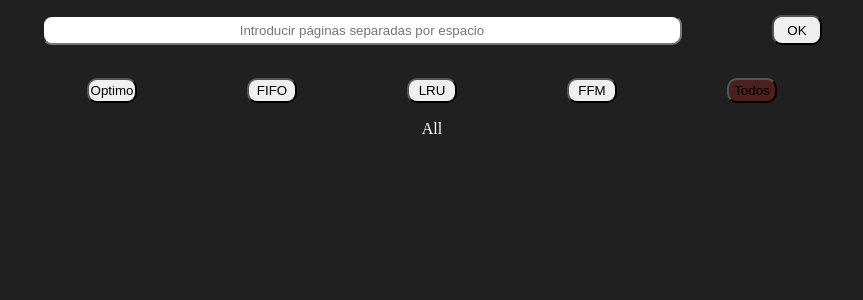
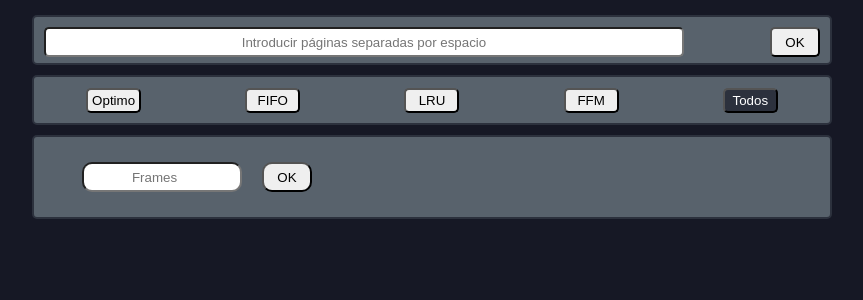
Before and after one commit to Di3go0-0/MemoryManagementAlgorithms, a React (Vite) app in the folder client/: page / in a window 1280 px wide. Both pictures are taken after a click on the button "Todos". Shown: the top 300 px of the page, without its empty margins (208-1071 px from the left). Built offline with nearby package versions, Linux system fonts and the light colour scheme.

Commit message:
V.3 Update

```diff
--- a/client/src/Components/All.jsx
+++ b/client/src/Components/All.jsx
@@ -1,11 +1,213 @@
-import React from 'react'
+import React, { useState } from "react";
+import "./css/style.css";
+import { useGlobalContext } from "../Context/Context";
+import Optimo from "../Algorithms/Optimo";
+import Fifo from "../Algorithms/FIFO.js";
+import FFM from "../Algorithms/FFM";
+import LRU from "../Algorithms/Lru";
 
 function All() {
+  const [inputValue, setInputValue] = useState("");
+  const [showResult, setShowResult] = useState(false);
+
+  const [FifoFramesState, setFifoFramesState] = useState([]);
+  const [FifoPageFaults, setFifoPageFaults] = useState(0);
+
+  const [OptimoFramesState, setOptimoFramesState] = useState([]);
+  const [OptimoPageFaults, setOptimoPageFaults] = useState(0);
+
+  const [LruFramesState, setLruFramesState] = useState([]);
+  const [LruPageFaults, setLruPageFaults] = useState(0);
+
+  const [FfmFramesState, setFfmFramesState] = useState([]);
+  const [FfmPageFaults, setFfmPageFaults] = useState(0);
+  const [bitsReferenciaState, setBitsReferenciaState] = useState([]);
+
+  const { pagesList } = useGlobalContext();
+
+  const handleInputChange = (event) => {
+    setInputValue(event.target.value);
+  };
+
+  const handleButtonClick = () => {
+    const frames = Number(inputValue); // Convertir el valor del input a número
+    if (frames <= 0 || isNaN(frames)) {
+      alert("Por favor, introduce un número válido de frames");
+      return;
+    }
+
+    const resultadoFifo = Fifo(pagesList, frames);
+    setFifoFramesState(resultadoFifo.framesState || []);
+    setFifoPageFaults(resultadoFifo.pageFaults || 0);
+
+    const resultadoOptimo = Optimo(pagesList, frames);
+    setOptimoFramesState(resultadoOptimo.framesState || []);
+    setOptimoPageFaults(resultadoOptimo.pageFaults || 0);
+
+    const resultadoLru = LRU(pagesList, frames);
+    setLruFramesState(resultadoLru.framesState || []);
+    setLruPageFaults(resultadoLru.pageFaults || 0);
+
+    const resultadoFfm = FFM(pagesList, frames);
+    setFfmFramesState(resultadoFfm.framesState || []);
+    setBitsReferenciaState(resultadoFfm.bitsReferenciaState || []);
+    setFfmPageFaults(resultadoFfm.pageFaults || 0);
+
+    setShowResult(true); // Mostrar el div result
+  };
+
+  const FFMRender = () => {
+    const numRows = Number(inputValue) + 1; // Número de filas (frames + 1 para el título)
+    const numCols = pagesList.length; // Número de columnas
+
+    console.log(bitsReferenciaState);
+
+    return (
+      <table>
+        <thead>
+          <tr>
+            {pagesList.map((page, index) => (
+              <th key={index}>{page}</th>
+            ))}
+          </tr>
+        </thead>
+        <tbody>
+          {Array.from({ length: numRows - 1 }).map((_, rowIndex) => (
+            <tr key={rowIndex}>
+              {FfmFramesState.map((frame, colIndex) => {
+                const bitReferencia = bitsReferenciaState[colIndex]?.[rowIndex]; // Obtener el bit de referencia para esta celda
+                const hasReferenceBit = bitReferencia === 1;
+
+                return (
+                  <td
+                    key={colIndex}
+                    className={hasReferenceBit ? "reference-bit" : ""}
+                    style={{
+                      backgroundColor: hasReferenceBit
+                        ? "#2c313d"
+                        : "transparent", // Cambiar color de fondo si tiene bit de referencia
+                    }}
+                  >
+                    {frame[rowIndex] !== null && frame[rowIndex] !== undefined
+                      ? frame[rowIndex]
+                      : ""}
+                  </td>
+                );
+              })}
+            </tr>
+          ))}
+        </tbody>
+      </table>
+    );
+  };
+
+  const RenderTable = (framesState) => {
+    const numRows = Number(inputValue) + 1;
+    const numCols = pagesList.length;
+
+    return (
+      <table>
+        <thead>
+          <tr>
+            {pagesList.map((page, index) => (
+              <th key={index}>{page}</th>
+            ))}
+          </tr>
+        </thead>
+        <tbody>
+          {Array.from({ length: numRows - 1 }).map((_, rowIndex) => (
+            <tr key={rowIndex}>
+              {framesState.map((frame, colIndex) => (
+                <td key={colIndex}>
+                  {frame[rowIndex] !== null && frame[rowIndex] !== undefined
+                    ? frame[rowIndex]
+                    : ""}
+                </td>
+              ))}
+            </tr>
+          ))}
+        </tbody>
+      </table>
+    );
+  };
+
+    const EstadisticasTable = () => {
+    const algorithms = [
+      { name: 'Optimo', faults: OptimoPageFaults },
+      { name: 'FIFO', faults: FifoPageFaults },
+      { name: 'LRU', faults: LruPageFaults },
+      { name: 'FFM', faults: FfmPageFaults },
+    ];
+
+    // Ordenar los algoritmos por el número de fallos de página (de menor a mayor)
+    algorithms.sort((a, b) => a.faults - b.faults);
+
+    return (
+      <table>
+        <thead>
+          <tr>
+            <th>Algoritmo</th>
+            <th>Page Faults</th>
+          </tr>
+        </thead>
+        <tbody>
+          {algorithms.map((algorithm, index) => (
+            <tr key={index}>
+              <td>{algorithm.name}</td>
+              <td>{algorithm.faults}</td>
+            </tr>
+          ))}
+        </tbody>
+      </table>
+    );
+  };
+
   return (
-    <div>
-        All
+    <div className="main">
+      <div className="input-Frame">
+        <label>
+          <input
+            type="number" // Asegurarse de que el input solo acepte números
+            placeholder="Frames"
+            value={inputValue}
+            onChange={handleInputChange}
+          />
+        </label>
+        <div className="button-Frame">
+          <button onClick={handleButtonClick}>OK</button>
+        </div>
+      </div>
+
+      {showResult && (
+        <div className="result">
+          <div className="Tables">
+            <h1>Optimo</h1>
+            <h2>Page Faults: {OptimoPageFaults}</h2>
+            {RenderTable(OptimoFramesState)}
+          </div>
+          <div className="Tables">
+            <h1>FIFO</h1>
+            <h2>Page Faults: {FifoPageFaults}</h2>
+            {RenderTable(FifoFramesState)}
+          </div>
+          <div className="Tables">
+            <h1>LRU</h1>
+            <h2>Page Faults: {LruPageFaults}</h2>
+            {RenderTable(LruFramesState)}
+          </div>
+          <div className="Tables">
+            <h1>FFM</h1>
+            <h2>Page Faults: {FfmPageFaults}</h2>
+            {FFMRender()}
+          </div>
+          <div className="Tables">
+            <h1>Estadisticas</h1>
+            {EstadisticasTable()}
+          </div>
+        </div>
+      )}
     </div>
-  )
+  );
 }
 
-export default All
+export default All;
--- a/client/src/Components/FfmComponent.jsx
+++ b/client/src/Components/FfmComponent.jsx
@@ -56,7 +56,7 @@ function FfmComponent() {
                     key={colIndex}
                     className={hasReferenceBit ? 'reference-bit' : ''}
                     style={{
-                      backgroundColor: hasReferenceBit ? '#ff0000' : 'transparent', // Cambiar color de fondo si tiene bit de referencia
+                      backgroundColor: hasReferenceBit ? '#2c313d' : 'transparent', // Cambiar color de fondo si tiene bit de referencia
                     }}
                   >
                     {frame[rowIndex] !== null && frame[rowIndex] !== undefined
--- a/client/src/Components/css/style.css
+++ b/client/src/Components/css/style.css
@@ -1,3 +1,13 @@
+:root {
+  --fondo: #161825;
+  --background-color: #58626c;
+  --text-color: white;
+  --border-color: #2c313d;
+  --hover-color: #2c313d;
+  --filas-pares: #4d6379;
+  --filas-impares: #4d6379;
+}
+
 .main {
   display: flex;
   width: 100vh;
@@ -5,13 +15,14 @@
   flex-direction: column;
   margin: 10px;
 }
+
 .result {
   display: flex;
   justify-content: center;
   flex-direction: column;
   width: 90vmin;
-  padding: 10px;
-  margin: 5px;
+  /* padding: 10px; */
+  /* margin: 5px; */
   align-items: center;
 }
 
@@ -45,7 +56,8 @@
   height: 30px;
 }
 .button-Frame button:hover {
-  background-color: #404040;
+  background-color: var(--hover-color);
+  color: var(--text-color);
 }
 
 
@@ -64,14 +76,21 @@ th, td {
 }
 
 th {
-  background-color: #000000; /* Color de fondo para los encabezados */
+  background-color: var(--fondo); /* Color de fondo para los encabezados */
   font-weight: bold; /* Negrita para los encabezados */
 }
 
 tr:nth-child(even) {
-  background-color: #202020; /* Color de fondo para las filas pares */
+  background-color: var(--filas-pares); /* Color de fondo para las filas pares */
 }
 
-tr:hover {
-  background-color: #000000; /* Color de fondo al pasar el ratón por encima de una fila */
+tr:nth-child(odd) {
+  background-color: var(--filas-impares); /* Color de fondo para las filas impares */
 }
+
+
+.Tables{
+  margin-top: 5px;
+  max-width: 100%;
+  overflow-x: auto; /* Añade scroll horizontal solo si es necesario */
+}
--- a/client/src/Pages/HomePage.css
+++ b/client/src/Pages/HomePage.css
@@ -4,10 +4,18 @@
   padding: 0;
   box-sizing: border-box;
 }
+:root {
+  --fondo: #161825;
+  --background-color: #58626c;
+  --text-color: white;
+  --border-color: #2c313d;
+  --hover-color: #2c313d;
+}
 
 body {
-  background-color: #202020;
-  color: white;
+  background-color: var(--fondo);
+  color: var(--text-color);
+
 }
 main {
   display: flex;
@@ -21,21 +29,37 @@ main {
   display: flex;
   justify-content: center;
   width: auto;
+
   max-width: 100vh;
+
+  overflow-x: hidden;
+  box-sizing: border-box;
+
+
+  margin: 5px;
+
+  border: solid 2px var(--border-color);
+  border-radius: 5px;
+  background-color: var(--background-color);
 }
 
 .input-container {
   display: flex;
-  justify-content: space-between;
   width: 100vmin;
   height: 50px;
+  justify-content: space-between;
   padding: 10px;
   margin: 5px;
+  margin-top: 15px;
+
+  border: solid 2px var(--border-color);
+  border-radius: 5px;
+  background-color: var(--background-color);
 }
 
 .input-container input {
   width: 80vmin;
-  border-radius: 10px;
+  border-radius: 5px;
   height: 30px;
   text-align: center;
 }
@@ -45,12 +69,13 @@ main {
   justify-content: center;
 }
 .button-container button {
-  border-radius: 10px;
+  border-radius: 5px;
   width: 50px;
   height: 30px;
 }
 .button-container button:hover{
-  background-color: #404040;
+  background-color: var(--hover-color);
+  color: var(--text-color);
 }
 
 .Options{
@@ -58,22 +83,30 @@ main {
   justify-content: space-around;
   width: 100vmin;
   height: 50px;
+  min-height: 50px;
   margin: 5px;
   align-items: center;
+
+  border: solid 2px var(--border-color);
+  border-radius: 5px;
+  background-color: var(--background-color);
 }
 
 .Options button {
   justify-content: center;
-  width: 50px;
+  width: 55px;
   height: 25px;
-  border-radius: 10px;
+  border-radius: 5px;
 }
 
 .Options button:hover {
-  background-color: #404040;
+  background-color: var(--background-color);
+  color: var(--text-color);
+
 }
 
 /* Estilo para el botón activo */
 .Options button.active {
-  background-color: #4d1f1f;
+  background-color: var(--hover-color);
+  color: var(--text-color);
 }
--- a/client/src/Pages/HomePage.jsx
+++ b/client/src/Pages/HomePage.jsx
@@ -19,8 +19,13 @@ function HomePage() {
 
   const handleButtonClick = () => {
     const pages = inputValue.trim().split(/\s+/).map(Number).filter(n => !isNaN(n));
+    if (pages.length === 0 || pages.some(n => n < 0)) {
+      alert("Por favor, introduce páginas válidas");
+      return;
+    }
     addPages(pages);
   };
+
 
   const renderActiveComponent = () => {
     switch (activeComponent) {
--- a/client/src/index.css
+++ b/client/src/index.css
@@ -2,3 +2,14 @@
     display: flex;
     width: 100vw;
 }
+body {
+  margin: 0;
+  padding: 0;
+  overflow-x: hidden; /* Evita el scroll horizontal */
+}
+
+main {
+  max-width: 100%;
+  overflow-x: hidden; /* Evita el scroll horizontal en el contenedor principal */
+  box-sizing: border-box; /* Asegura que el padding y el borde se incluyan en el ancho y alto del elemento */
+}
```
